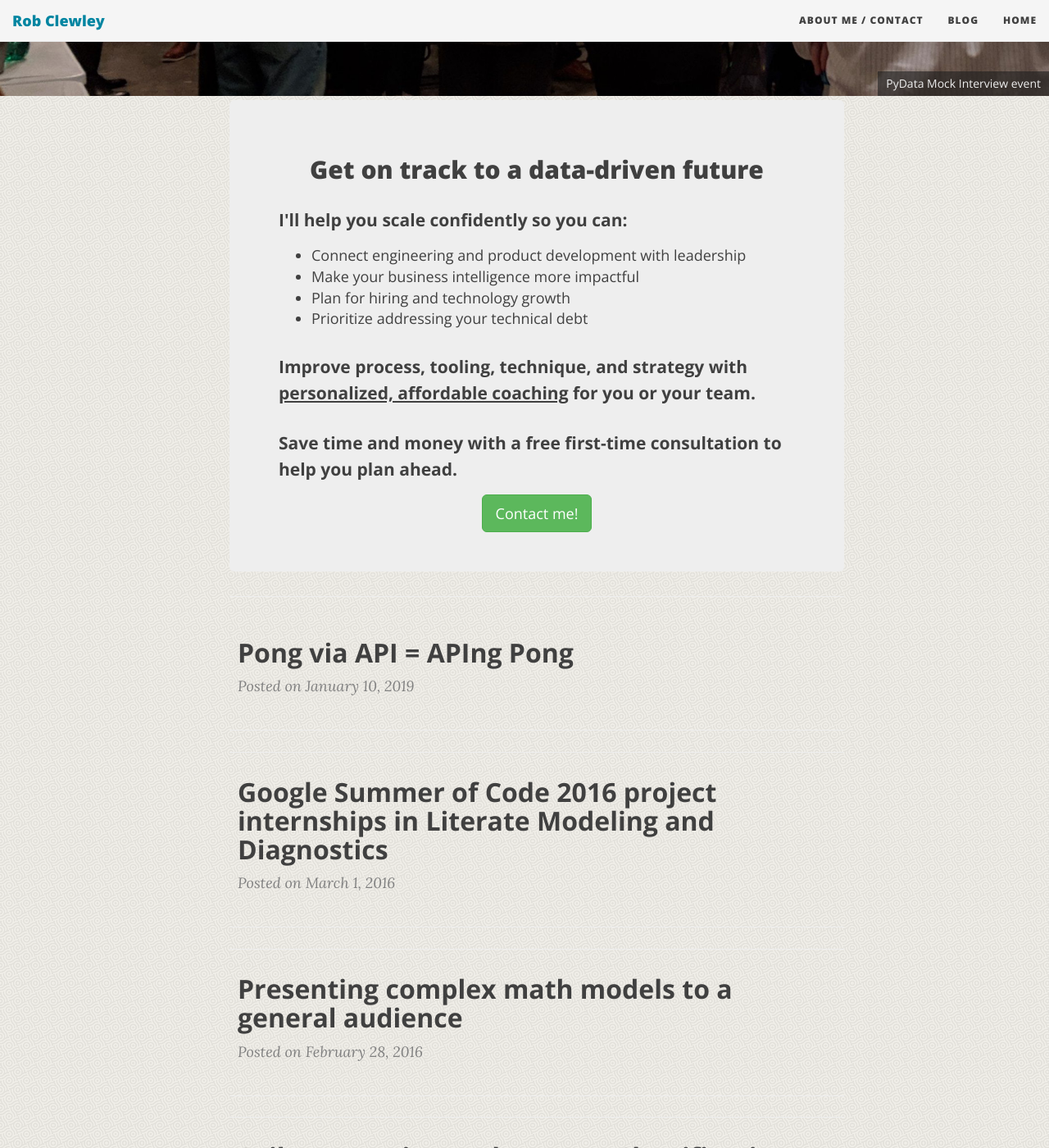
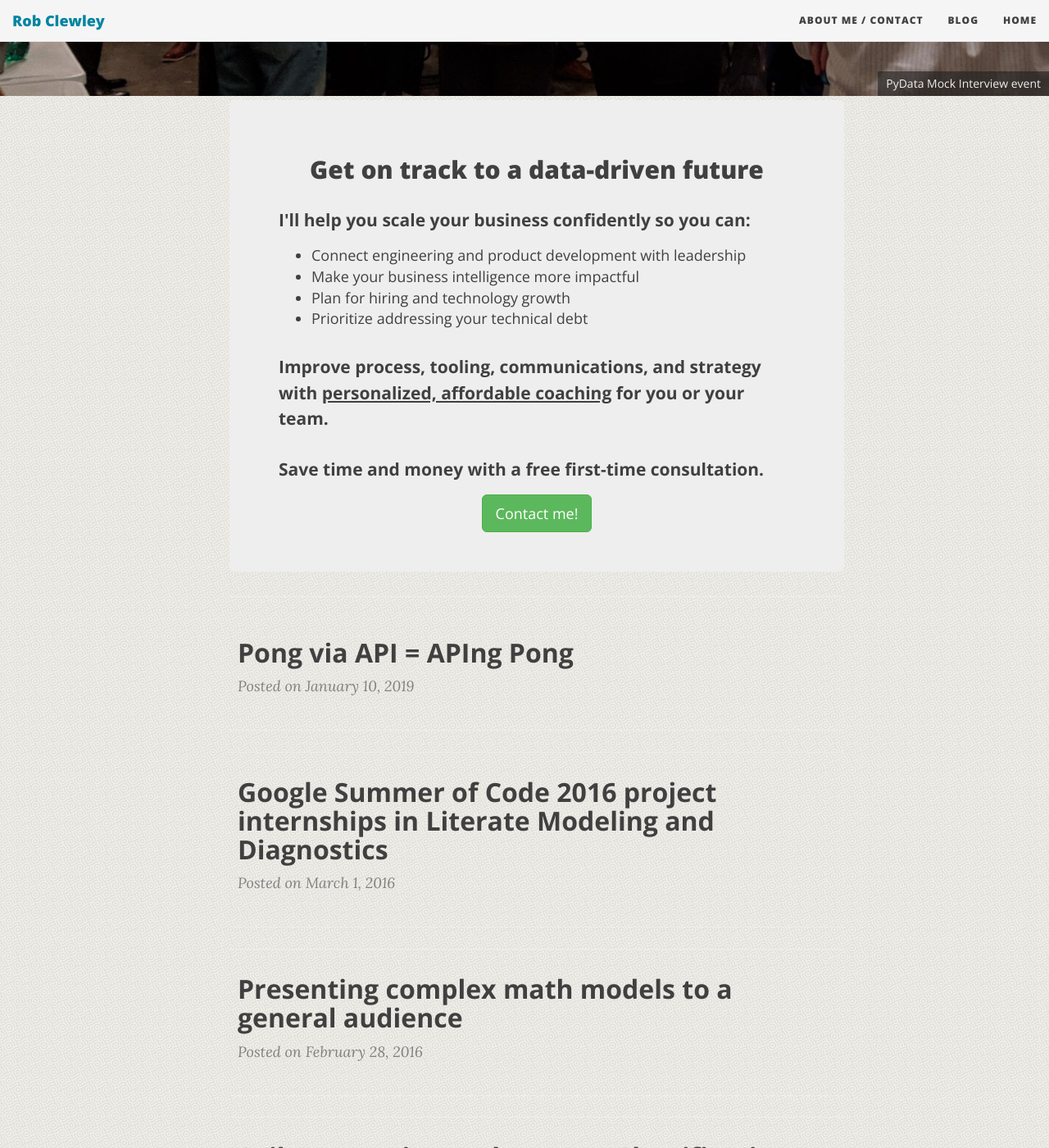
Before and after one commit to robclewley/robclewley.github.io, a Jekyll site: the page built from index.html, in a window 1280 px wide and 1400 px high, scrolled down 426 px. Shown: the whole window at 82% size. Built offline with Jekyll 4.4.1, drawn with Linux system fonts in a browser that asks for light colours; nearby versions of some CDN libraries; the list of posts is cut into pages by our own code.

Commit message:
Colors and copy

```diff
--- a/index.html
+++ b/index.html
@@ -23,7 +23,7 @@ bigimg:
       <div class="col-lg-8 col-md-10">
         <div class="main-explain-area jumbotron">
           <center><h2>Get on track to a data-driven future</h2></center>
-    <p><strong>I'll help you scale confidently so you can:</strong>
+    <p><strong>I'll help you scale your business confidently so you can:</strong>
       <ul>
       <li>Connect engineering and product development with leadership
       <li>Make your business intelligence more impactful
@@ -31,9 +31,10 @@ bigimg:
       <li>Prioritize addressing your technical debt
     </ul>
     </p>
-    <p><strong>Improve process, tooling, technique, and strategy with <u>personalized, affordable coaching</u> for you or your team.
+    <p><strong>Improve process, tooling, communications, and strategy with
+      <u>personalized, affordable coaching</u> for you or your team.
     </strong></p>
-    <p><strong>Save time and money with a free first-time consultation to help you plan ahead.
+    <p><strong>Save time and money with a free first-time consultation.
     </strong></p>
     <center>
       <div class="get-started-wrap">
```
Also changed, not shown: aboutme.md (+3 -4 lines), css/bootstrap-theme.css.
